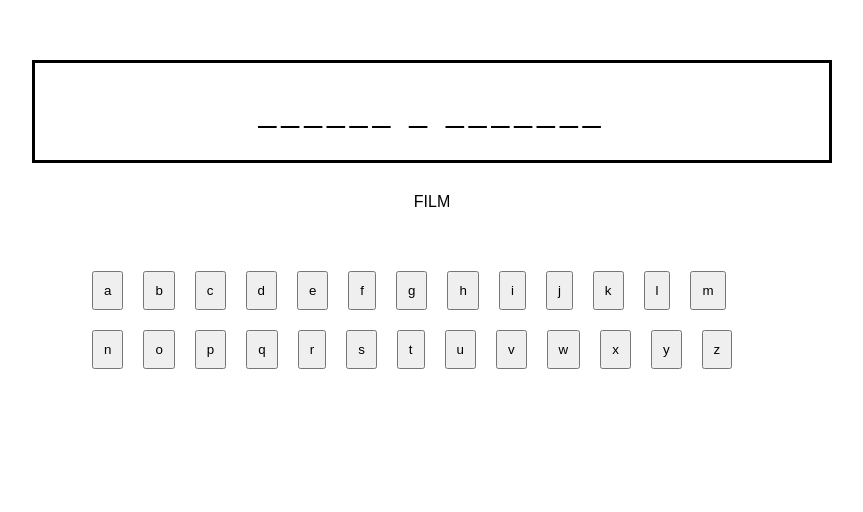
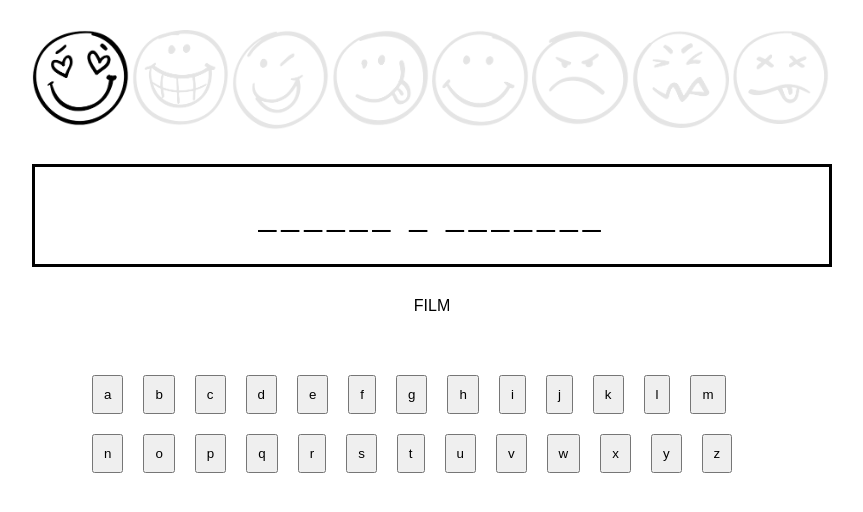
Before and after one commit to mlodyFrontendowiec/Hangman, a website with bundled scripts: page index.html in a window 1280 px wide. Shown: the whole page, without its empty margins (208-1071 px from the left). Built offline with nearby package versions, Linux system fonts and the light colour scheme.

Commit message:
Add images and add steps

```diff
--- a/app/Game.js
+++ b/app/Game.js
@@ -1,5 +1,7 @@
 import { Quote } from "./Quote.js";
 export class Game {
+  currentStep = 0;
+  lastStep = 8;
   quotes = [
     {
       text: "pan tadeusz",
@@ -35,25 +37,37 @@ export class Game {
     this.categoryWrapper.innerHTML = category;
     this.quote = new Quote(text);
   }
-  guess(letter) {
-    console.log(letter);
+  guess(letter, e) {
+    e.target.disabled = true;
+    if (this.quote.guess(letter)) {
+      this.drawQuote();
+    } else {
+      this.currentStep++;
+      document.getElementsByClassName("step")[
+        this.currentStep
+      ].style.opacity = 1;
+    }
   }
   drawLetters() {
     for (let i = 0; i < 26; i++) {
       const label = (i + 10).toString(36);
       const button = document.createElement("button");
       button.innerHTML = label;
-      button.addEventListener("click", () => {
-        this.guess(label);
+      button.addEventListener("click", (e) => {
+        this.guess(label, e);
       });
       this.lettersWrapper.appendChild(button);
     }
   }
 
-  start() {
-    this.drawLetters();
-
+  drawQuote() {
     const content = this.quote.getContent();
     this.wordWrapper.innerHTML = content;
   }
+
+  start() {
+    document.getElementsByClassName("step")[this.currentStep].style.opacity = 1;
+    this.drawLetters();
+    this.drawQuote();
+  }
 }
--- a/app/Quote.js
+++ b/app/Quote.js
@@ -1,16 +1,24 @@
 export class Quote {
   constructor(text) {
     this.text = text;
+    this.guessed = [];
   }
   getContent() {
     let content = "";
     for (const char of this.text) {
-      if (char !== " ") {
+      if (char == " " || this.guessed.includes(char)) {
+        content += char;
+      } else {
         content += "_";
-      } else {
-        content += " ";
       }
     }
     return content;
   }
+  guess(letter) {
+    if (!this.text.includes(letter)) {
+      return false;
+    }
+    this.guessed.push(letter);
+    return true;
+  }
 }
--- a/index.html
+++ b/index.html
@@ -8,7 +8,16 @@
   </head>
   <body>
     <section id="hangman">
-      <div id="output"></div>
+      <div id="output">
+        <div class="step"><img src="images/1.png" alt="" /></div>
+        <div class="step"><img src="images/2.png" alt="" /></div>
+        <div class="step"><img src="images/3.png" alt="" /></div>
+        <div class="step"><img src="images/4.png" alt="" /></div>
+        <div class="step"><img src="images/5.png" alt="" /></div>
+        <div class="step"><img src="images/6.png" alt="" /></div>
+        <div class="step"><img src="images/7.png" alt="" /></div>
+        <div class="step"><img src="images/8.png" alt="" /></div>
+      </div>
       <div id="word"></div>
       <div id="category"></div>
       <div id="letters"></div>
```
